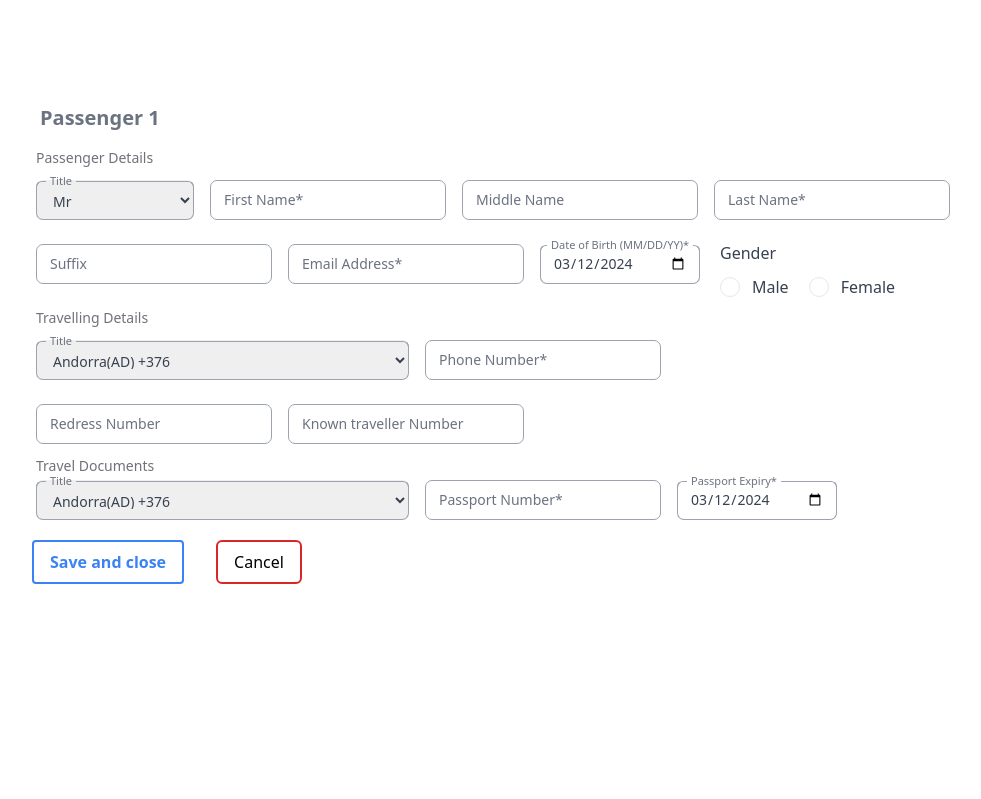
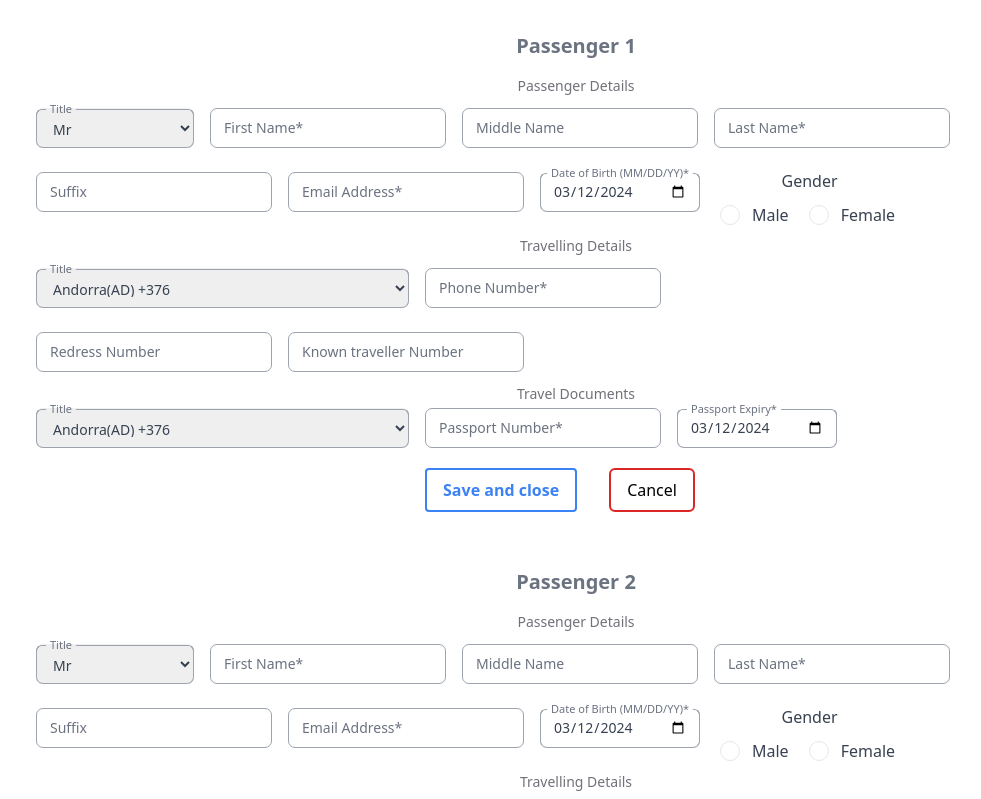
Before and after one commit to monarxxjain/akaris-form, a React (Create React App) app: page / in a window 1280 px wide. Shown: the top 799 px of the page, without its empty margins (64-1045 px from the left). Built offline with nearby package versions, Linux system fonts and the light colour scheme.

Commit message:
mutli user

```diff
--- a/src/App.js
+++ b/src/App.js
@@ -2,8 +2,19 @@ import './App.css';
 import Form from './components/Form';
 
 function App() {
+  const passengers = [
+    {
+      title: "Passenger 1"
+    },
+   {
+      title: "Passenger 2"
+    }
+  ]
   return (
-    <Form/>
+    <div className="App">
+      <Form passenger={"Passenger 1"} />
+      <Form passenger={"Passenger 2"} />
+    </div>
   );
 }
 
--- a/src/components/Form.jsx
+++ b/src/components/Form.jsx
@@ -6,7 +6,7 @@ import DateSelector from "./DateSelector";
 import Title from "./Title";
 import CountryInitials from "./CountryInitials";
 
-const Form = () => {
+const Form = ({passenger}) => {
   const {
     register,
     handleSubmit,
@@ -24,8 +24,8 @@ const Form = () => {
 
   return (
     <form onSubmit={handleSubmit(onSubmit)}>
-      <div className="p-24">
-        <p className="text-xl p-2 font-semibold text-gray-500">Passenger 1</p>
+      <div className="px-24 py-6">
+        <p className="text-xl p-2 font-semibold text-gray-500">{passenger}</p>
         <p className="text-sm px-1 py-2 text-zinc-500 font-medium">
           Passenger Details
         </p>
```
